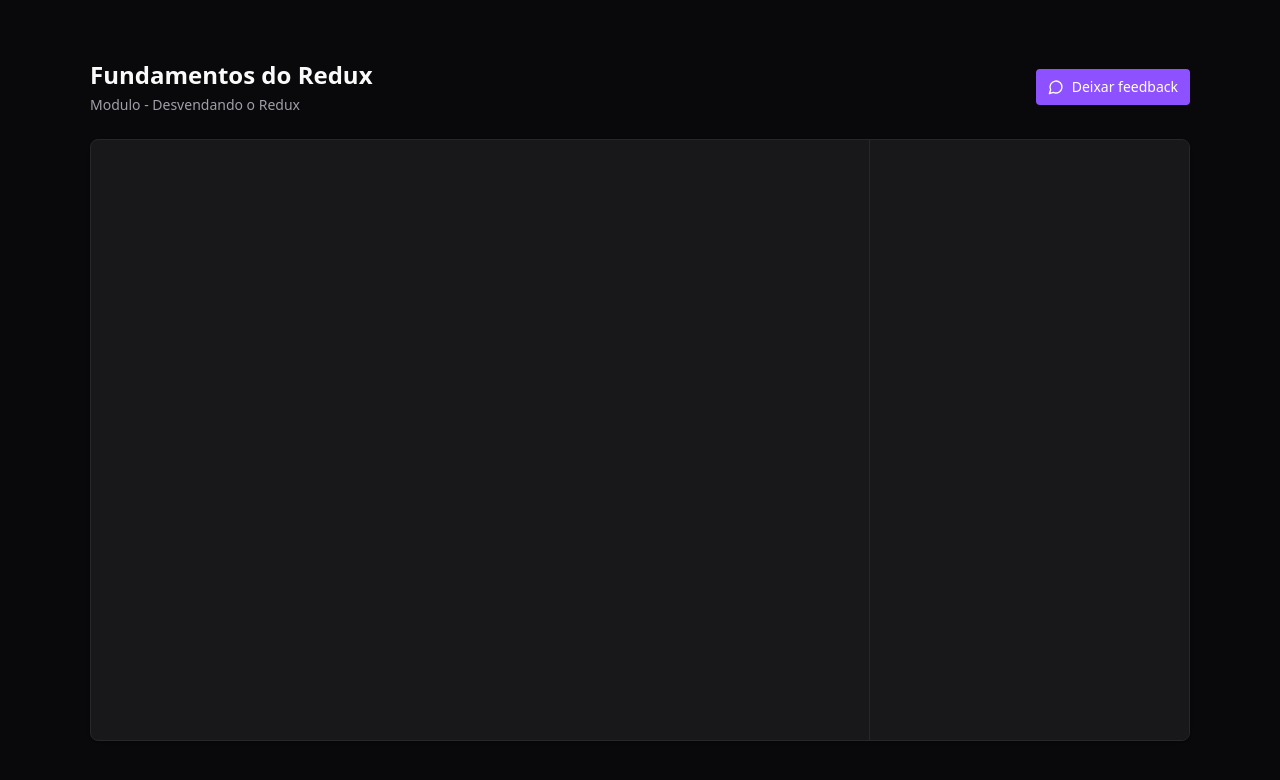
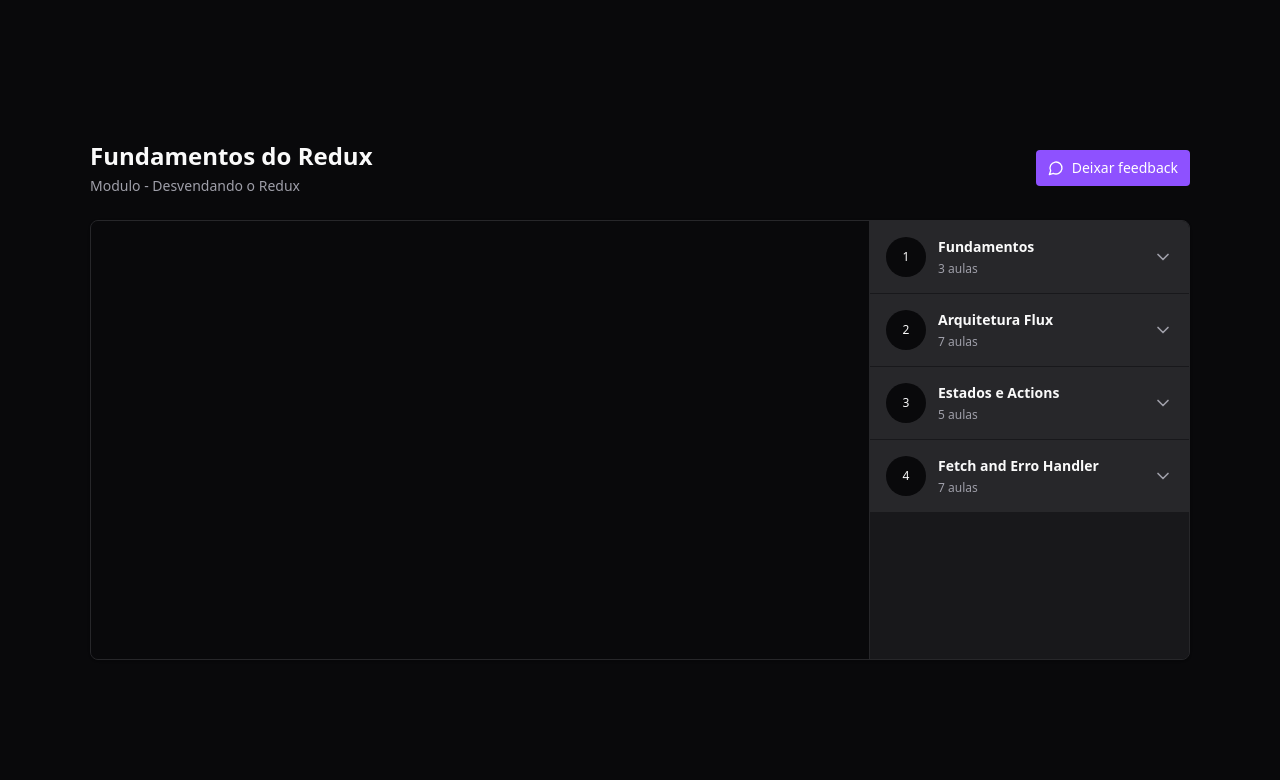
Before and after one commit to tamires-manhaes/course-it, a React (Vite) app: page / in a window 1280 px wide. Shown: the top 780 px of the page. Built offline with nearby package versions, Linux system fonts and the light colour scheme.

Commit message:
refactor Player component to use Header, VideoPlayer, and Module components for improved structure and readability

```diff
--- a/src/pages/Player.tsx
+++ b/src/pages/Player.tsx
@@ -1,23 +1,30 @@
 import { MessageCircle } from "lucide-react";
+
+import { Header } from "../components/Header";
+import { VideoPlayer } from "../components/VideoPlayer";
+import { Module } from "../components/Module";
 
 export function Player(){
   return (
     <div className="h-screen bg-zinc-950 text-zinc-50 flex justify-center items-center">
       <div className="flex w-[1100px] flex-col gap-6">
         <div className="flex items-center justify-between">
-          {/** Header */}
-          <div className="flex flex-col gap-1 ">
-            <h1 className="text-2xl font-bold">Fundamentos do Redux</h1>
-            <span className="text-sm text-zinc-400">Modulo - Desvendando o Redux</span>
-          </div>
+          <Header />
           <button className="flex items-center gap-2 rounded bg-violet-500 px-3 py-2 text-sm font-medium text-white hover:bg-violet-600">
             <MessageCircle className="w-4 h-4"/>
             Deixar feedback
           </button>
         </div>
-        <main className="relative flex overflow-hidden rounded-lg border border-zinc-800 bg-zinc-900 shadow">
-          <div className="flex-1"></div>
-          <aside className="w-80 border-l border-zinc-800 bg-zinc-900 h-[600px]"></aside>
+        <main className="relative flex overflow-hidden rounded-lg border border-zinc-800 bg-zinc-900 shadow pr-80">
+          <div className="flex-1">
+            <VideoPlayer />
+          </div>
+          <aside className="w-80 absolute top-0 bottom-0 right-0 border-l border-zinc-800 bg-zinc-900 divide-y-1 divide-zinc-900 overflow-y-scroll scrollbar scrollbar-thin scrollbar-track-zinc-950 scrollbar-thumb-zinc-800">
+            <Module moduleIndex={0} title="Fundamentos" lessonsAmount={3} />
+            <Module moduleIndex={1} title="Arquitetura Flux" lessonsAmount={7} />
+            <Module moduleIndex={2} title="Estados e Actions" lessonsAmount={5} />
+            <Module moduleIndex={3} title="Fetch and Erro Handler" lessonsAmount={7} />
+          </aside>
         </main>
       </div>
     </div>
```
